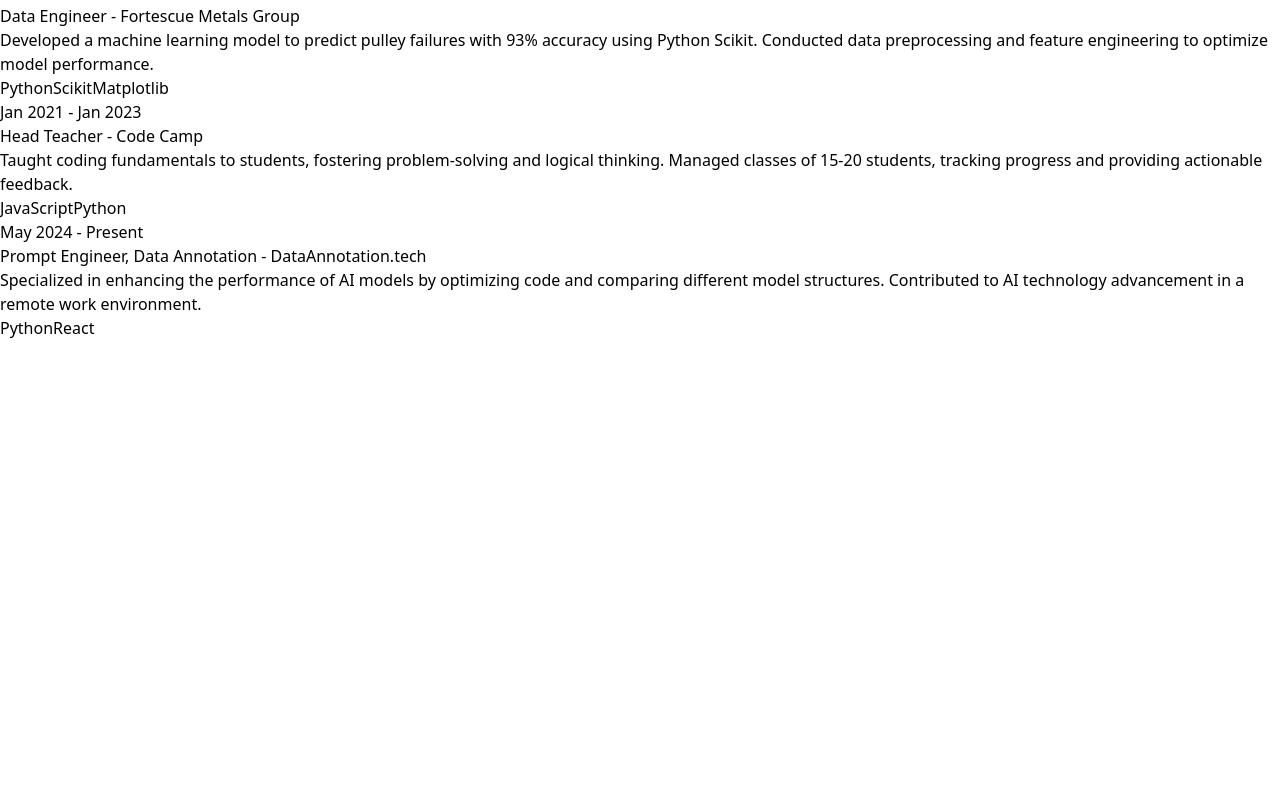
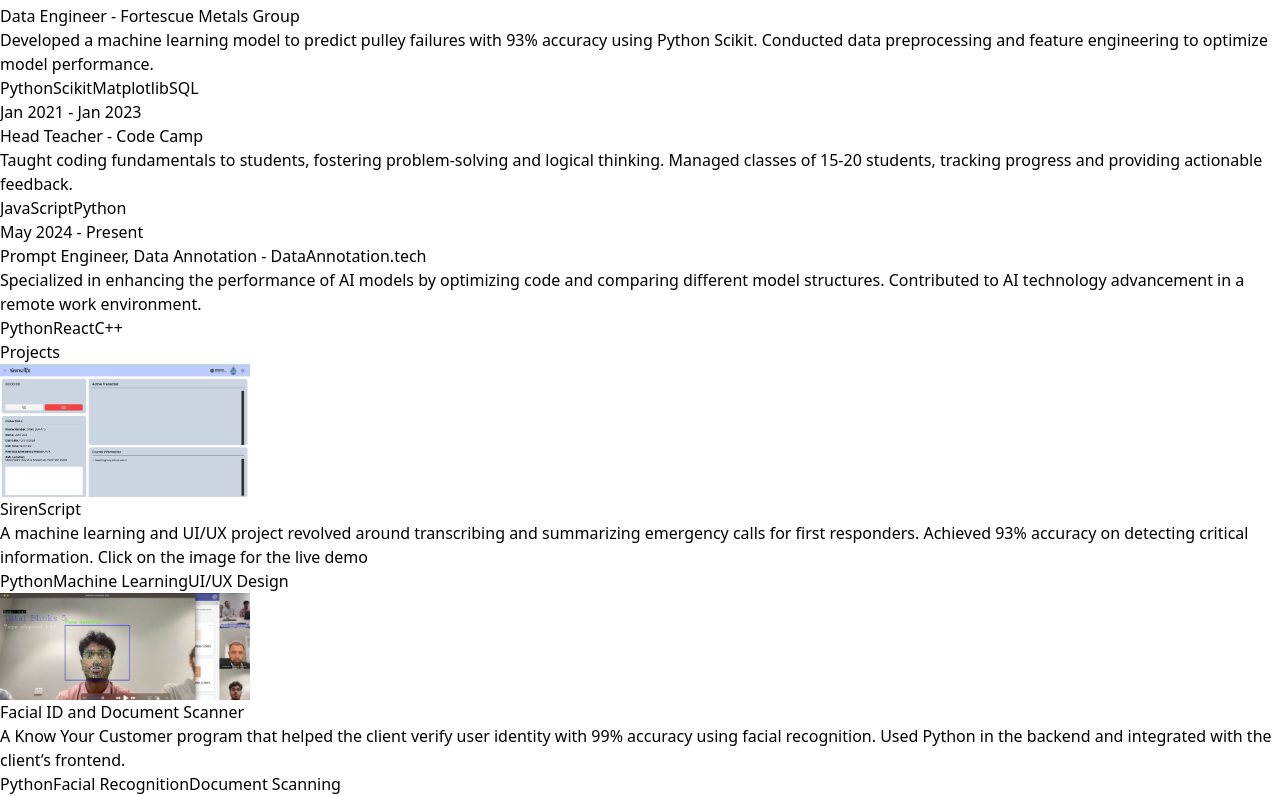
Before and after one commit to AbhinavDevelops/portfolio, a React (Vite) app: page / in a window 1280 px wide. Shown: the part 4271-5067 px from the top of the page. Before the commit the page ends 4611 px from the top, so only its background shows below. Built offline with nearby package versions, Linux system fonts and the light colour scheme.

Commit message:
add project section

```diff
--- a/src/App.jsx
+++ b/src/App.jsx
@@ -3,6 +3,7 @@
 import Me from "./components/me"
 import Technologies from './components/technologies'
 import Experience from './components/experience'
+import Projects from './components/projects'
 
 const App = () => {
   return (
@@ -21,6 +22,8 @@
         <Technologies />
 
         <Experience />
+
+        <Projects />
       </div>
 
 
--- /dev/null
+++ b/src/components/projects.jsx
@@ -0,0 +1,41 @@
+import { PROJECTS } from "../constants";
+
+const Projects = () => {
+    return (
+        <div className="border-b border-neutral-900 pb-4">
+
+            <h1 className="my-20 text-center text-4xl">Projects</h1>
+
+            <div>{PROJECTS.map((project, index) => (
+
+                <div key={index} className="mb-8 flex flex-wrap lg:justify-center">
+
+                    <div className="w-full lg:w-1/4">
+
+                        <a href={project.link} target="_blank" rel="noreferrer">
+                            <img src={project.image} width={250} height={250} className="mb-6 rounded" alt={project.title}></img>
+                        </a>
+                    </div>
+
+                    <div className="w-full max-w-xl lg:w-3/4">
+
+                        <h6 className="mb-2 font-semibold">{project.title}</h6>
+
+                        <p className="mb-4 text-neutral-300">{project.description}</p>
+
+                        {project.technologies.map((technology, index) => (
+
+                            <span key={index} className="mr-2 rounded bg-neutral-900 px-2 py-1 text-sm font-medium text-purple-500">{technology}</span>
+                        ))}
+
+
+                    </div>
+                </div>
+
+            ))}</div>
+
+        </div>
+    );
+}
+
+export default Projects;
--- a/src/constants/index.js
+++ b/src/constants/index.js
@@ -17,8 +17,10 @@
     {
         title: "SirenScript",
         image: siren_script,
-        description: "A machine learning and UI/UX project revolved around transcribing and summarizing emergency calls for first responders. Achieved 93% accuracy on detecting critical information.",
+        description: `A machine learning and UI/UX project revolved around transcribing and summarizing
+        emergency calls for first responders. Achieved 93% accuracy on detecting critical information. Click on the image for the live demo`,
         technologies: ["Python", "Machine Learning", "UI/UX Design"],
+        link: "https://peckish-ai.vercel.app/",
     },
     {
         title: "Facial ID and Document Scanner",
@@ -35,14 +37,14 @@
         role: "Software Data Analyst",
         company: "Gold Fields",
         description: "Developed and implemented a sophisticated flight schedule modeling system using tools such as NumPy, Pandas, and Matplotlib. Achieved a 33% reduction in labor-hours lost through optimized flight selection.",
-        technologies: ["Python", "NumPy", "Pandas", "Matplotlib"],
+        technologies: ["Python", "NumPy", "Pandas", "Matplotlib", "Simulations"],
     },
     {
         year: "Nov 2022 - Mar 2023",
         role: "Data Engineer",
         company: "Fortescue Metals Group",
         description: "Developed a machine learning model to predict pulley failures with 93% accuracy using Python Scikit. Conducted data preprocessing and feature engineering to optimize model performance.",
-        technologies: ["Python", "Scikit", "Matplotlib"],
+        technologies: ["Python", "Scikit", "Matplotlib", "SQL"],
     },
     {
         year: "Jan 2021 - Jan 2023",
@@ -56,6 +58,6 @@
         role: "Prompt Engineer, Data Annotation",
         company: "DataAnnotation.tech",
         description: "Specialized in enhancing the performance of AI models by optimizing code and comparing different model structures. Contributed to AI technology advancement in a remote work environment.",
-        technologies: ["Python", "React"],
+        technologies: ["Python", "React", "C++"],
     }
 ];
```
